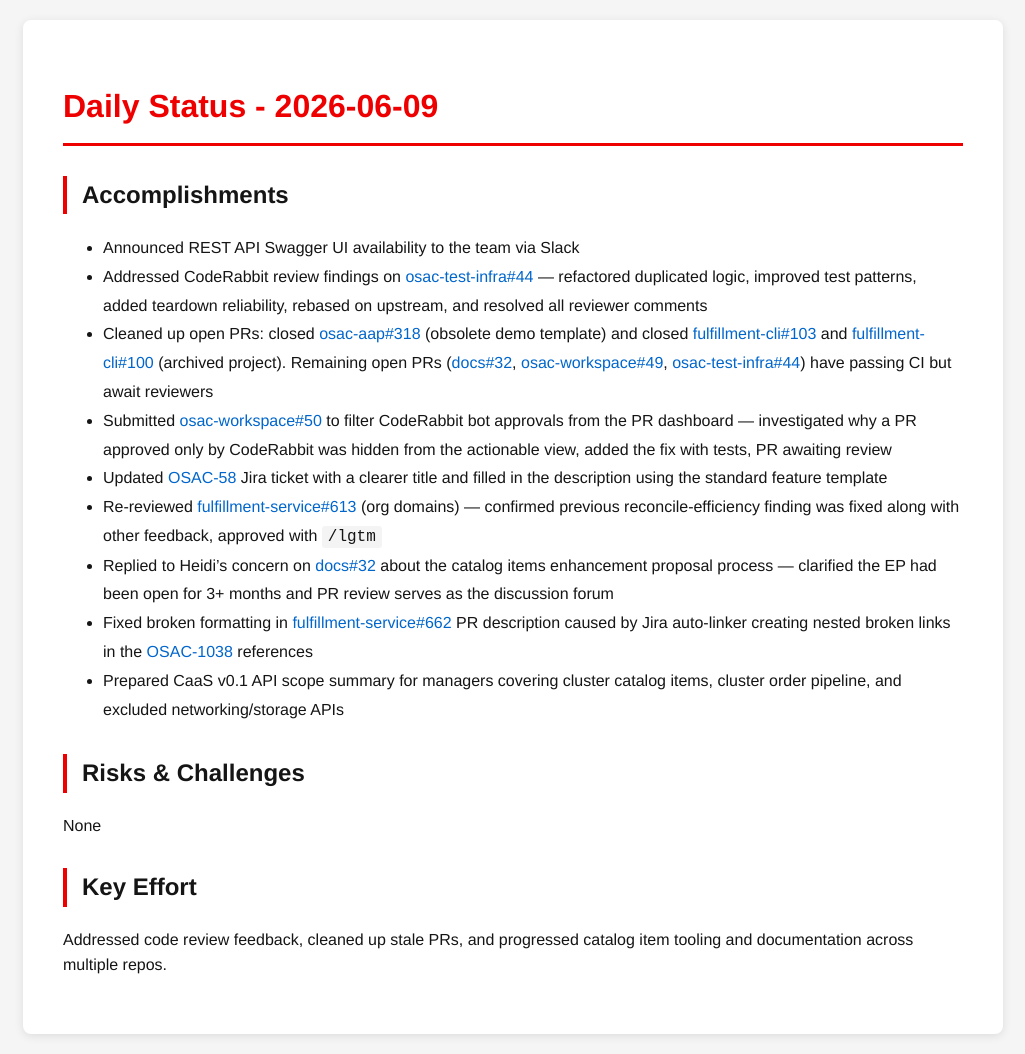
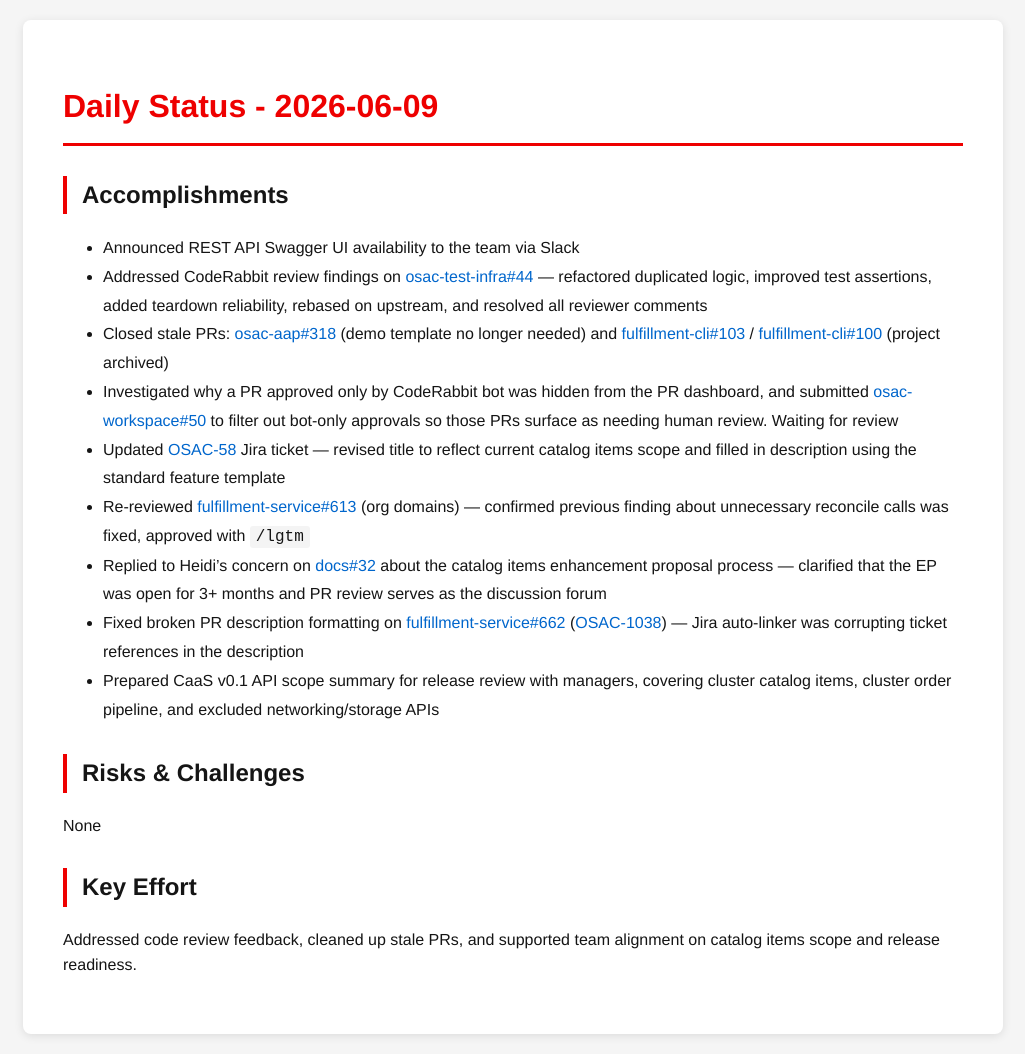
Before and after one commit to tzvatot/daily-status, a Jekyll site: the page built from 2026-06-09.md, in a window 1280 px wide. Shown: the whole page, without its empty margins (127-1152 px from the left). Built offline with Jekyll 4.4.1, drawn with Linux system fonts in a browser that asks for light colours.

Commit message:
Daily status update - 2026-06-09

```diff
--- a/2026-06-09.md
+++ b/2026-06-09.md
@@ -8,17 +8,17 @@
 
 ## Accomplishments
 - Announced REST API Swagger UI availability to the team via Slack
-- Addressed CodeRabbit review findings on [osac-test-infra#44](https://github.com/osac-project/osac-test-infra/pull/44) — refactored duplicated logic, improved test patterns, added teardown reliability, rebased on upstream, and resolved all reviewer comments
-- Cleaned up open PRs: closed [osac-aap#318](https://github.com/osac-project/osac-aap/pull/318) (obsolete demo template) and closed [fulfillment-cli#103](https://github.com/osac-project/fulfillment-cli/pull/103) and [fulfillment-cli#100](https://github.com/osac-project/fulfillment-cli/pull/100) (archived project). Remaining open PRs ([docs#32](https://github.com/osac-project/docs/pull/32), [osac-workspace#49](https://github.com/osac-project/osac-workspace/pull/49), [osac-test-infra#44](https://github.com/osac-project/osac-test-infra/pull/44)) have passing CI but await reviewers
-- Submitted [osac-workspace#50](https://github.com/osac-project/osac-workspace/pull/50) to filter CodeRabbit bot approvals from the PR dashboard — investigated why a PR approved only by CodeRabbit was hidden from the actionable view, added the fix with tests, PR awaiting review
-- Updated [OSAC-58](https://redhat.atlassian.net/browse/OSAC-58) Jira ticket with a clearer title and filled in the description using the standard feature template
-- Re-reviewed [fulfillment-service#613](https://github.com/osac-project/fulfillment-service/pull/613) (org domains) — confirmed previous reconcile-efficiency finding was fixed along with other feedback, approved with `/lgtm`
-- Replied to Heidi's concern on [docs#32](https://github.com/osac-project/docs/pull/32) about the catalog items enhancement proposal process — clarified the EP had been open for 3+ months and PR review serves as the discussion forum
-- Fixed broken formatting in [fulfillment-service#662](https://github.com/osac-project/fulfillment-service/pull/662) PR description caused by Jira auto-linker creating nested broken links in the [OSAC-1038](https://redhat.atlassian.net/browse/OSAC-1038) references
-- Prepared CaaS v0.1 API scope summary for managers covering cluster catalog items, cluster order pipeline, and excluded networking/storage APIs
+- Addressed CodeRabbit review findings on [osac-test-infra#44](https://github.com/osac-project/osac-test-infra/pull/44) — refactored duplicated logic, improved test assertions, added teardown reliability, rebased on upstream, and resolved all reviewer comments
+- Closed stale PRs: [osac-aap#318](https://github.com/osac-project/osac-aap/pull/318) (demo template no longer needed) and [fulfillment-cli#103](https://github.com/osac-project/fulfillment-cli/pull/103) / [fulfillment-cli#100](https://github.com/osac-project/fulfillment-cli/pull/100) (project archived)
+- Investigated why a PR approved only by CodeRabbit bot was hidden from the PR dashboard, and submitted [osac-workspace#50](https://github.com/osac-project/osac-workspace/pull/50) to filter out bot-only approvals so those PRs surface as needing human review. Waiting for review
+- Updated [OSAC-58](https://redhat.atlassian.net/browse/OSAC-58) Jira ticket — revised title to reflect current catalog items scope and filled in description using the standard feature template
+- Re-reviewed [fulfillment-service#613](https://github.com/osac-project/fulfillment-service/pull/613) (org domains) — confirmed previous finding about unnecessary reconcile calls was fixed, approved with `/lgtm`
+- Replied to Heidi's concern on [docs#32](https://github.com/osac-project/docs/pull/32) about the catalog items enhancement proposal process — clarified that the EP was open for 3+ months and PR review serves as the discussion forum
+- Fixed broken PR description formatting on [fulfillment-service#662](https://github.com/osac-project/fulfillment-service/pull/662) ([OSAC-1038](https://redhat.atlassian.net/browse/OSAC-1038)) — Jira auto-linker was corrupting ticket references in the description
+- Prepared CaaS v0.1 API scope summary for release review with managers, covering cluster catalog items, cluster order pipeline, and excluded networking/storage APIs
 
 ## Risks & Challenges
 None
 
 ## Key Effort
-Addressed code review feedback, cleaned up stale PRs, and progressed catalog item tooling and documentation across multiple repos.
+Addressed code review feedback, cleaned up stale PRs, and supported team alignment on catalog items scope and release readiness.
```
